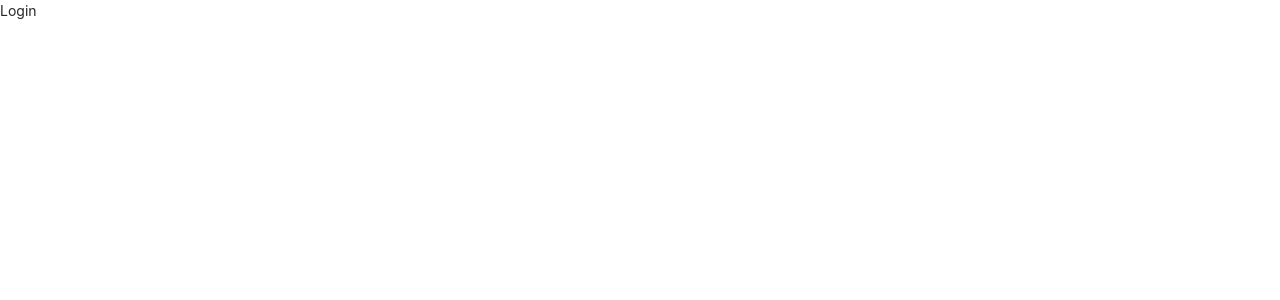
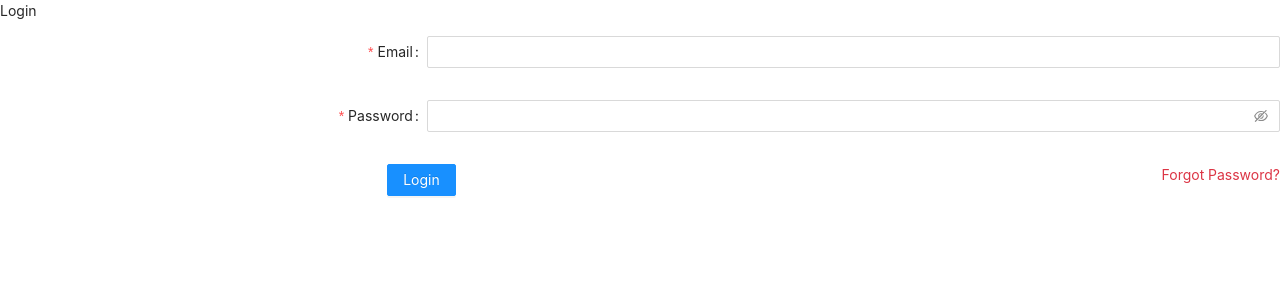
Before and after one commit to Tech-Sarthi/techsarthi-frontend, a React (Create React App) app: page /login in a window 1280 px wide. Shown: the top 300 px of the page. Built offline with nearby package versions, Linux system fonts and the light colour scheme.

Commit message:
setup login

```diff
--- a/src/pages/auth/Login.js
+++ b/src/pages/auth/Login.js
@@ -1,9 +1,88 @@
 import React, { useState,useEffect } from "react"
+import {  signInWithEmailAndPassword } from "firebase/auth";
+import {auth} from "../../firebase";
+import { useNavigate } from "react-router-dom";
+import {createOrUpdateUser} from "../../functions/auth";
+import { Form, Input, Button } from 'antd';
+import { toast } from "react-toastify";
+import {Link} from "react-router-dom"
+import 'antd/dist/antd.css';
+
+const layout = {
+    labelCol: {
+      span: 8,
+    },
+    wrapperCol: {
+      span: 16,
+    },
+  };
+  const validateMessages = {
+    required: '${label} is required!',
+    types: {
+      email: '${label} is not a valid email!',
+      number: '${label} is not a valid number!',
+    },
+    number: {
+      range: '${label} must be between ${min} and ${max}',
+    },
+  };
+
+const LoginForm = () => {
+    let navigate = useNavigate();
+
+    const initialState={
+        email:"",
+        password:"",
+    };
+    const [values,setValues]=useState(initialState);
+    const handleChange=(e)=>{
+        setValues({...values,[e.target.name]:e.target.value})
+    }
+  const handleSubmit = () => {
+    signInWithEmailAndPassword(auth, values.email, values.password)
+    .then(async (userCredential) => {
+    toast.success("Login Successfull");
+    const user = userCredential.user;
+    const tokenId=await user.getIdTokenResult();
+    navigate("/");
+    })
+    .catch((error) => {
+    console.log(error.message);
+    toast.error(error.message);
+    });
+  };
+
+  return (
+    <Form {...layout} name="nest-messages" onFinish={handleSubmit} validateMessages={validateMessages}>
+
+      <Form.Item name="email" label="Email" rules={[{ type: 'email' },{ required: true }]}>
+        <Input name="email" onChange={handleChange} value={values.email}/>
+      </Form.Item>
+
+      <Form.Item
+        label="Password"
+        name="password"
+        rules={[{ required: true, message: 'Please input your password!' }]}
+      >
+        <Input.Password name="password" onChange={handleChange} value={values.password}/>
+      </Form.Item>
+      <Link to="/forgot/password" className="float-right text-danger">Forgot Password?</Link>
+      <Form.Item wrapperCol={{ ...layout.wrapperCol, offset: 8 }}>
+        <Button type="primary" htmlType="submit">
+          Login
+        </Button>
+      </Form.Item>
+    </Form>
+  );
+};
+
+// export default Demo;
 
 const Login=()=>{
     return (
         <div>
             <p>Login</p>
+            <LoginForm />
         </div>
     )
 }
```
